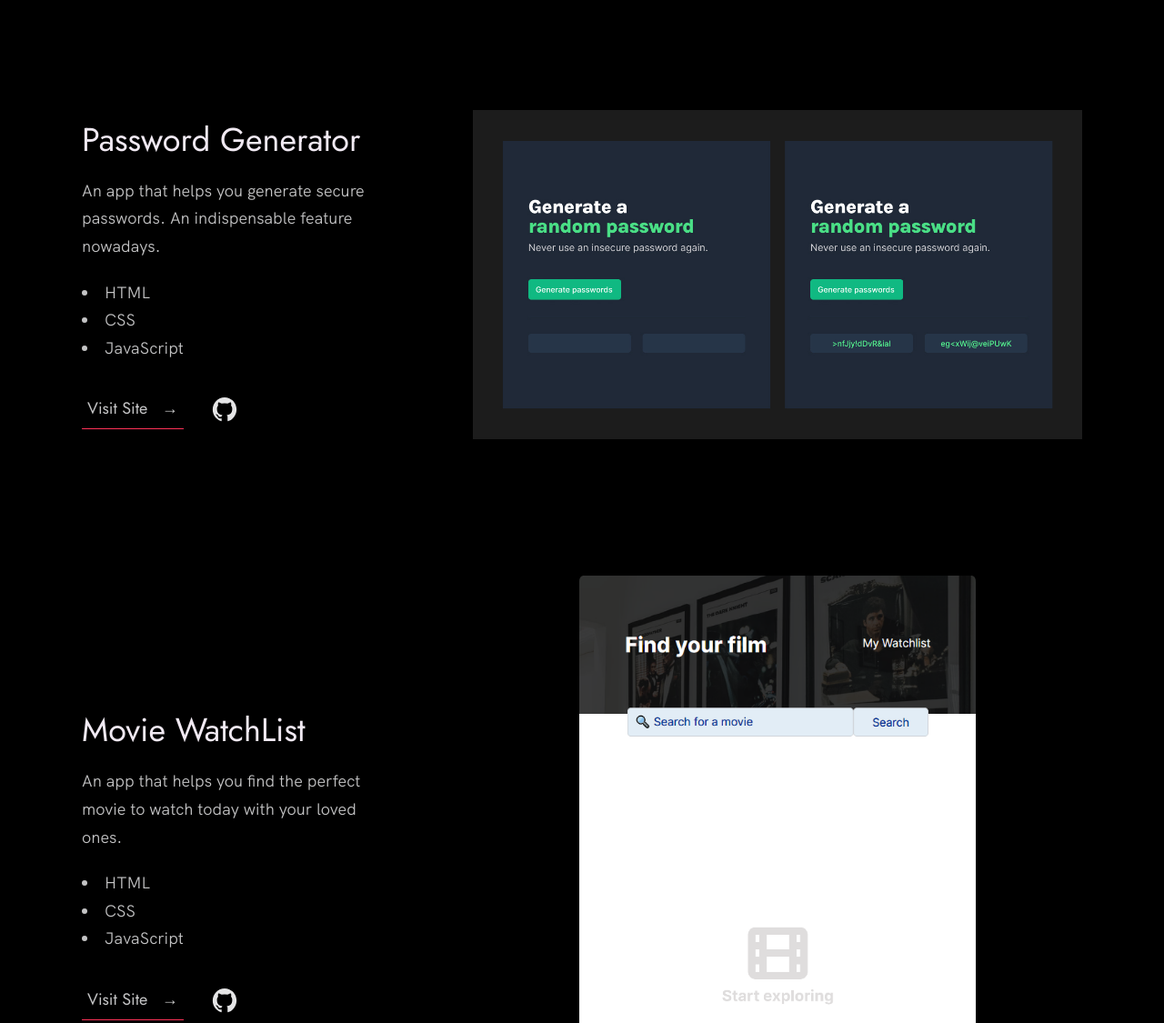
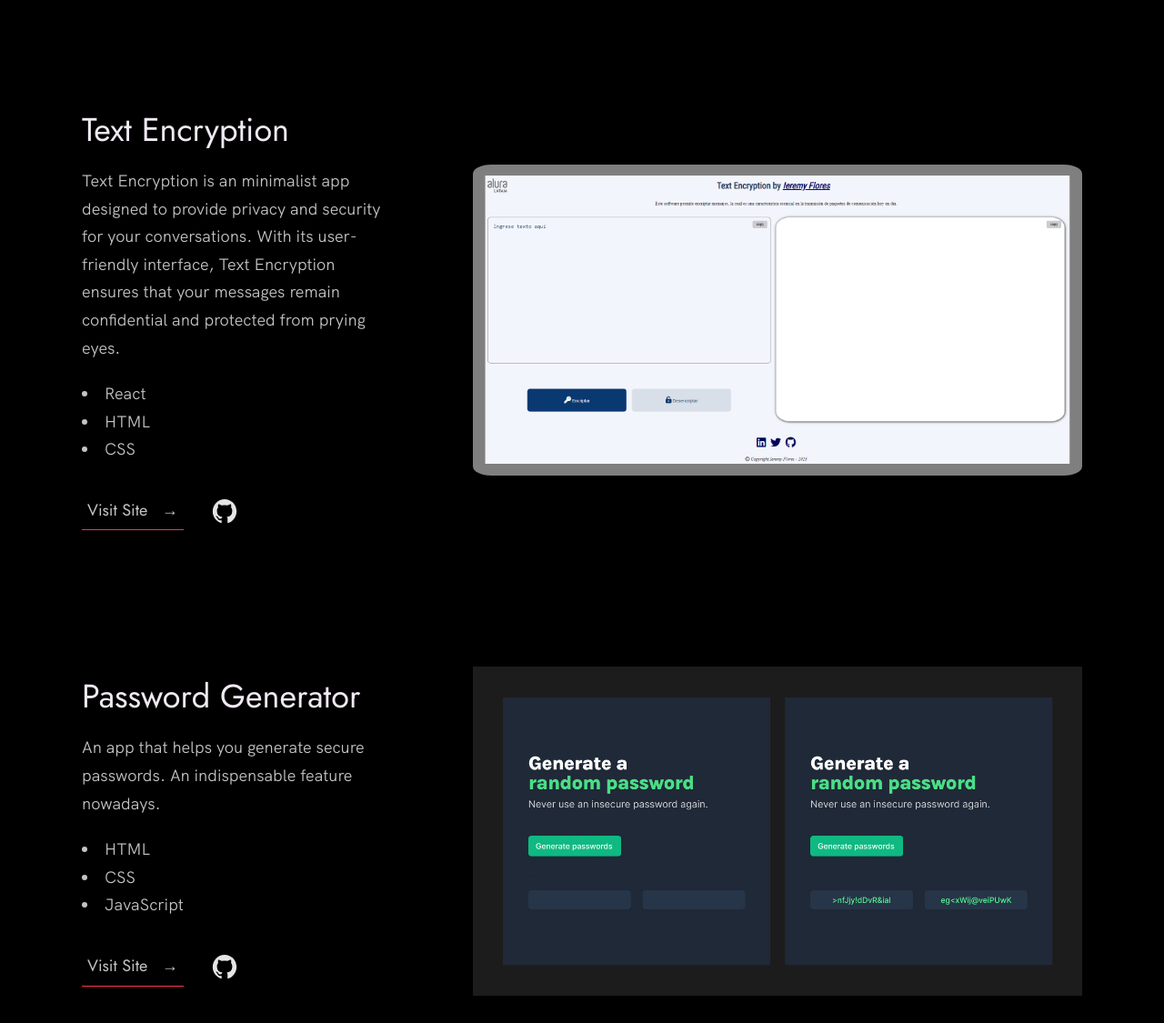
Before and after one commit to JeremyFlores137/Porftfolio, a website built with Vite: page index.html in a window 1280 px wide. Shown: the part 3200-4325 px from the top of the page at 91% size. Built offline with nearby package versions, Linux system fonts and the light colour scheme.

Commit message:
add new apps

```diff
--- a/index.html
+++ b/index.html
@@ -283,6 +283,50 @@
             </div>
             <div class="work__box">
               <div class="work__text">
+                <h3>Text Encryption</h3>
+                <p>
+                  Text Encryption is an minimalist app designed to provide
+                  privacy and security for your conversations. With its
+                  user-friendly interface, Text Encryption ensures that your
+                  messages remain confidential and protected from prying eyes.
+                </p>
+                <ul class="work__list">
+                  <li>React</li>
+                  <li>HTML</li>
+                  <li>CSS</li>
+                </ul>
+
+                <div class="work__links">
+                  <a
+                    href="https://jeremyflores137.github.io/JeremyFlores137.github.io-textEncryption/"
+                    class="link__text"
+                    target="_blank"
+                  >
+                    Visit Site <span>&rarr;</span>
+                  </a>
+                  <a
+                    href="https://github.com/JeremyFlores137/JeremyFlores137.github.io-textEncryption"
+                    target="_blank"
+                  >
+                    <img
+                      src="./images/github.svg"
+                      class="work__code"
+                      title="View Source Code"
+                      alt="GitHub"
+                    />
+                  </a>
+                </div>
+              </div>
+              <div class="work__image-box">
+                <img
+                  src="./images/text-encryption.png"
+                  class="work__image jobify"
+                  alt="Project 4"
+                />
+              </div>
+            </div>
+            <div class="work__box">
+              <div class="work__text">
                 <h3>Password Generator</h3>
                 <p>
                   An app that helps you generate secure passwords. An
@@ -328,7 +372,12 @@
                 <h3>Movie WatchList</h3>
                 <p>
                   An app that helps you find the perfect movie to watch today
-                  with your loved ones.
+                  with your loved ones. it's your ultimate companion for
+                  discovering, organizing, and tracking your favorite movies.
+                  This app is designed to enhance your movie-watching experience
+                  by providing a comprehensive platform to explore new films,
+                  create personalized watchlists, and keep track of the movies
+                  you've watched.
                 </p>
                 <ul class="work__list">
                   <li>HTML</li>
@@ -369,7 +418,14 @@
             <div class="work__box">
               <div class="work__text">
                 <h3>Speed Typing Game</h3>
-                <p>A game that measures how fast you type.</p>
+                <p>
+                  Speed Typing Game is a fun and engaging app designed to improve
+                  your typing skills while keeping you entertained. Whether
+                  you're a beginner looking to enhance your typing speed or an
+                  experienced typist aiming for perfection, this app offers an
+                  exciting and challenging way to master the art of fast and
+                  accurate typing.
+                </p>
                 <ul class="work__list">
                   <li>React</li>
                   <li>HTML</li>
@@ -407,10 +463,14 @@
             </div>
             <div class="work__box">
               <div class="work__text">
-                <h3>MERN App</h3>
+                <h3>Jobiby</h3>
                 <p>
-                  A Full-Stack web app that helps you keep track of your job
-                  search, as well as plot statistical graphs on your status.
+                  Welcome to Jobyfy, a comprehensive job search application
+                  built using the MERN (MongoDB, Express.js, React.js, Node.js)
+                  stack. With jobyfy, finding your dream job becomes easier than
+                  ever before. This intuitive and user-friendly app connects job
+                  seekers with relevant job opportunities, streamlining the
+                  entire job search process.
                 </p>
                 <ul class="work__list">
                   <li>React</li>
@@ -502,7 +562,11 @@
 
             <div class="about__photo-container">
               <!-- Add a nice photo of yourself -->
-              <img class="about__photo ieremy-photo" src="./images/ieremy_edited.jpg" alt="photo of myself"/>
+              <img
+                class="about__photo ieremy-photo"
+                src="./images/ieremy_edited.jpg"
+                alt="photo of myself"
+              />
             </div>
           </div>
         </div>
@@ -566,11 +630,11 @@
           <li class="footer__social-link-item">
             <a
               href="https://www.linkedin.com/in/ieremy-flores-condori-a07036233/"
+              title="Link to Linkedin Profile"
               target="_blank"
             >
               <img
                 src="./images/linkedin.svg"
-                title="Link to Linkedin Profile"
                 class="footer__social-image"
                 alt="Linkedin"
               />
```
Also changed, not shown: images/text-encryption.png (added).
